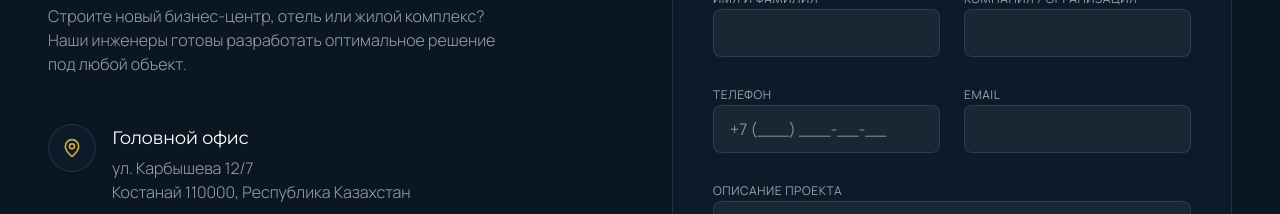
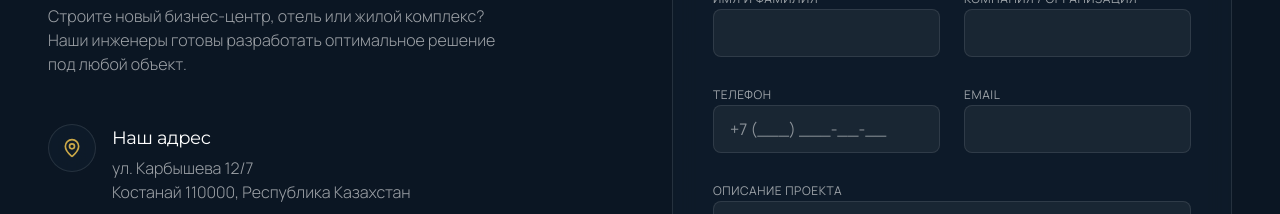
Before and after one commit to akoryug-bot/akoryugsite, a React (Vite) app: page / in a window 1280 px wide. Shown: the part 10100-10314 px from the top of the page. Built offline with nearby package versions, Linux system fonts and the light colour scheme.

Commit message:
fix: rename 'Головной офис' to 'Наш адрес' in Contact section

```diff
--- a/src/components/sections/Contact.tsx
+++ b/src/components/sections/Contact.tsx
@@ -42,7 +42,7 @@ export function Contact() {
                   <MapPin className="w-5 h-5 text-primary" />
                 </div>
                 <div>
-                  <h4 className="text-white font-serif text-lg mb-1">Головной офис</h4>
+                  <h4 className="text-white font-serif text-lg mb-1">Наш адрес</h4>
                   <p className="text-white/60 font-light">ул. Карбышева 12/7<br />Костанай 110000, Республика Казахстан</p>
                 </div>
               </div>
```
